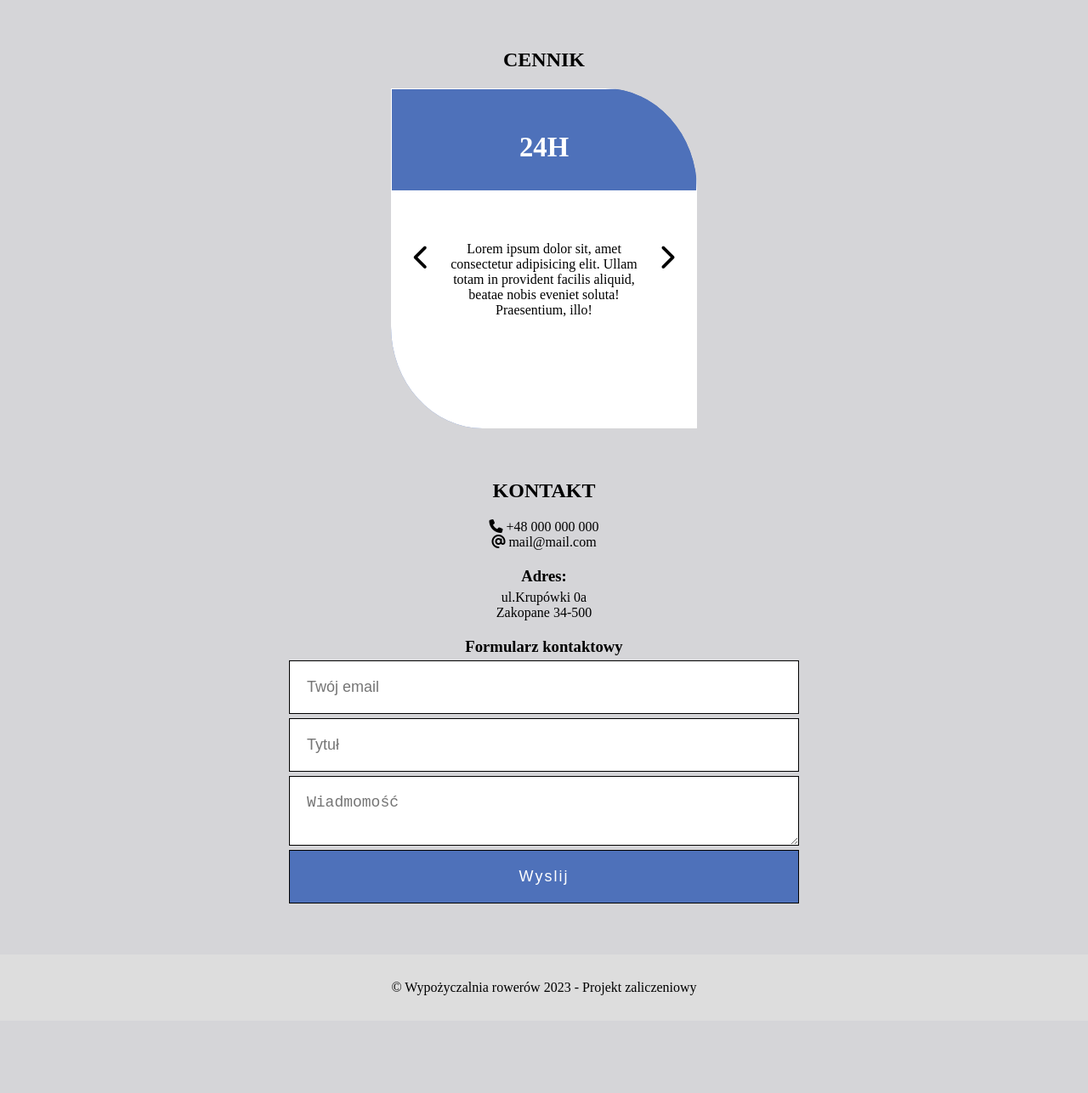
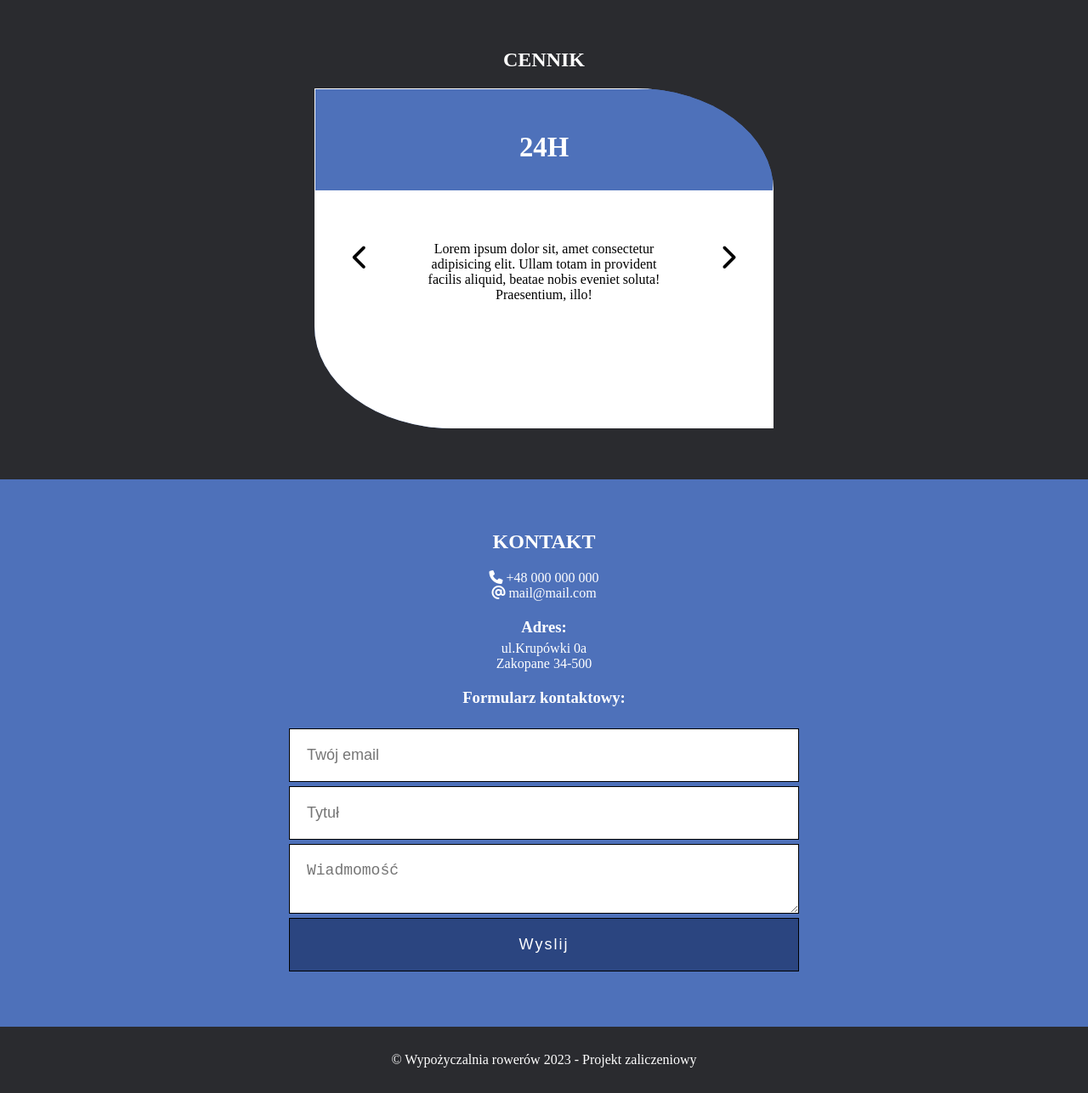
Before and after one commit to TomaszMichniak/Bicycle-Rental, a plain HTML site: page index.html in a window 1280 px wide. Shown: the part 1021-2307 px from the top of the page at 85% size. Before the commit the page ends 2222 px from the top, so only its background shows below. Drawn offline with Linux system fonts and the light colour scheme.

Commit message:
Finished

```diff
--- a/IndexStyle.css
+++ b/IndexStyle.css
@@ -4,7 +4,8 @@
     padding: 0;
 }
 body{
-    background-color: #D5D5D8;
+    background-color: #2a2b2f;
+    color: #fff;
 }
 html{
     scroll-behavior: smooth;
@@ -111,7 +112,7 @@ nav{
 /* main */
 
 main{
-    margin: 60px 0px;
+    margin-top:60px;
 }
 /* products */
 .products{
@@ -203,17 +204,21 @@ margin-top: 25px;
 }
 .slider-bottom-profile-divs{
     height: 70%;
-    padding: 50px;
-    /* border-top-left-radius: 15%; */
+    padding: 60px 90px;
     background-color: white ;
     color: #000;
 }
 /* contact */
 .contact{
     text-align: center;
+    background-color: #4e71ba;
+    padding: 60px 0px;
 }
 .contact h3{
     margin: 20px 0px 5px;
+}
+.contact-form{
+    margin-top:25px;
 }
 .contact-form-inputs{
     margin: 20px;
@@ -228,19 +233,23 @@ margin-top: 25px;
     border: 1px solid black;
 
 }
-.contact-form-inputs>textarea{
+.contact-form-inputs textarea{
     resize: vertical;
 }
 .contact-submit{
     letter-spacing: 2px;
     color: white;
-    background-color:#4e71ba;
+    background-color:#2b4580;
+    transition: all 0.3s ease-in-out;
+}
+.contact-submit:hover{
+    background-color:#3c5b9c ;
+    border-color: white;
 }
 /* footer */
 footer{
     padding: 30px 10px;
     text-align: center;
-    background-color: #ddd;
 }
 
 @media (min-width:768px) {
@@ -282,7 +291,7 @@ footer{
         width: 50%;
     }
     .slider-bottom-profile-divs{
-        padding: 60px;
+        padding: 60px 120px;
     }
 }
 @media (min-width:992px) {
@@ -294,7 +303,7 @@ footer{
 
     }
     .sliderContainer{
-        width: 30%;
+        width: 45%;
     }
 }
 @media (min-width:1200px) {
--- a/index.html
+++ b/index.html
@@ -134,7 +134,9 @@
 
         </section>
 
-        <section class="contact wrapper" id="contact">
+        <section class="contact" id="contact">
+            <div class="wrapper">
+
                 <h2 class="section-title">Kontakt</h2>
                 <p><i class="fas fa-phone"></i> +48 000 000 000</p>
                 <p><i class="fas fa-at"></i> mail@mail.com</p>
@@ -147,16 +149,18 @@
                 <p>
                     Zakopane 34-500
                 </p>
-            <h3>Formularz kontaktowy</h3>
+                <h3>Formularz kontaktowy:</h3>
                 <div class="contact-form">
                     <form action="#" method="post">
                         <div class="contact-form-inputs">
-                        <input placeholder="Twój email" type="text">
-                        <input placeholder="Tytuł" type="text">
-                        <textarea placeholder="Wiadmomość"></textarea>
-                        <input class="contact-submit" type="submit" value="Wyslij"></input>
+                            <input placeholder="Twój email" type="email" required>
+                            <input placeholder="Tytuł" type="text"
+                            required >
+                            <textarea placeholder="Wiadmomość" required></textarea>
+                            <input class="contact-submit" type="submit" value="Wyslij" ></input>
                         </div>
                     </form>
+                </div>
             </div>
         </section>
     </main>
```
Lines whose indentation alone changed are shown as unchanged.
